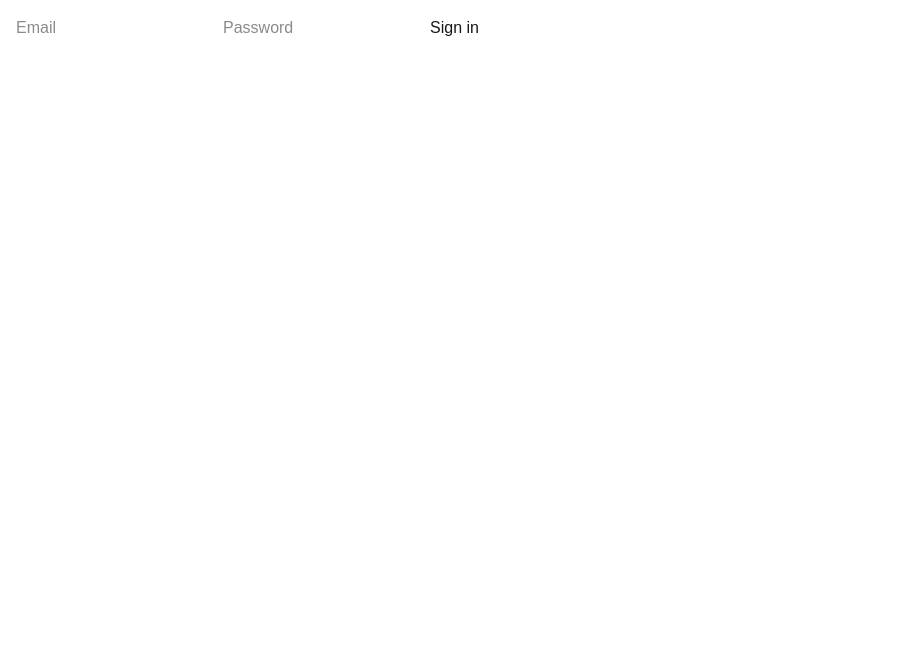
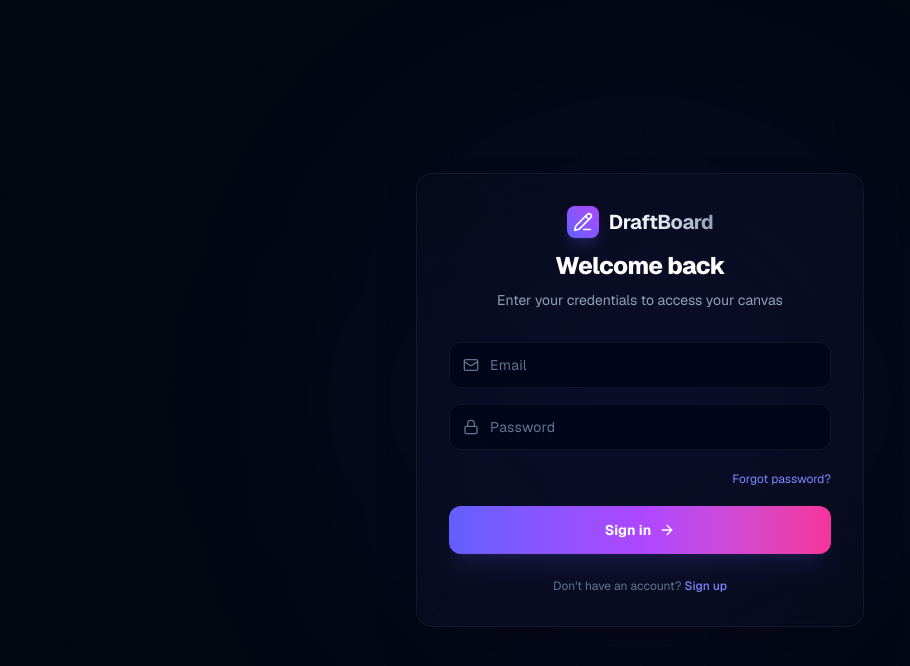
Before and after one commit to deepak20510/Excalidraw, a Next.js app in the folder apps/excalidraw-frontend/: page /signin in a window 1280 px wide. Shown: the top 666 px of the page, without its empty margins (0-910 px from the left). Built offline with nearby package versions, Linux system fonts and the light colour scheme.

Commit message:
Basic SignIn and SignUp Page has been created

```diff
--- /dev/null
+++ b/apps/excalidraw-frontend/app/canvas/[roomId]/page.tsx
@@ -0,0 +1,24 @@
+"use client";
+import { useEffect, useRef } from "react";
+
+export default function Canvas() {
+  const canvasRef = useRef<HTMLCanvasElement>(null);
+
+  useEffect(() => {
+    if (canvasRef.current) {
+      const canvas = canvasRef.current;
+      const ctx = canvas.getContext("2d");
+
+      if (!ctx) return;
+
+      ctx.strokeStyle = "white";
+      ctx.lineWidth = 2;
+      ctx.strokeRect(25, 25, 100, 100);
+    }
+  }, [canvasRef]);
+  return (
+    <div>
+      <canvas ref={canvasRef} height={500} width={500}></canvas>
+    </div>
+  );
+}
--- a/apps/excalidraw-frontend/components/AuthPage.tsx
+++ b/apps/excalidraw-frontend/components/AuthPage.tsx
@@ -1,11 +1,104 @@
 "use client";
+
+import React, { useState } from "react";
+import { PencilLine, Sparkles, Mail, Lock, ArrowRight } from "lucide-react";
+
 export function AuthPage({ isSignin }: { isSignin: boolean }) {
   return (
-    <div className="w-screen h-screen justify-center items-center">
-      <div className="p-2 m-2 bg-white rounded">
-        <input type="text" placeholder="Email" />
-        <input placeholder="Password" type="password" />
-        <button onClick={() => {}}>{isSignin ? "Sign in" : "Sign up"}</button>
+    <div className="w-screen h-screen flex justify-center items-center bg-[#030712] text-slate-100 font-sans relative overflow-hidden">
+      {/* Decorative Grid & Radial Background Glows */}
+      <div className="absolute inset-0 bg-[linear-gradient(to_right,#1f293710_1px,transparent_1px),linear-gradient(to_bottom,#1f293710_1px,transparent_1px)] bg-[size:4rem_4rem] [mask-image:radial-gradient(ellipse_60%_50%_at_50%_50%,#000_70%,transparent_100%)] pointer-events-none" />
+      <div className="absolute top-1/2 left-1/2 -translate-x-1/2 -translate-y-1/2 w-[500px] h-[500px] bg-indigo-600/10 rounded-full blur-[120px] pointer-events-none" />
+
+      {/* Auth Card Container */}
+      <div className="relative w-full max-w-md mx-4 p-8 bg-slate-900/20 border border-white/[0.06] rounded-2xl shadow-2xl backdrop-blur-xl overflow-hidden group">
+        <div className="absolute inset-0 bg-gradient-to-tr from-indigo-500/[0.02] via-transparent to-purple-500/[0.02] pointer-events-none" />
+
+        {/* Logo & Header */}
+        <div className="text-center mb-8">
+          <div className="inline-flex items-center gap-2.5 font-bold text-xl tracking-tight mb-3">
+            <div className="bg-gradient-to-tr from-indigo-500 to-purple-500 p-1.5 rounded-lg shadow-lg shadow-indigo-500/20">
+              <PencilLine className="w-5 h-5 text-white" />
+            </div>
+            <span className="bg-gradient-to-r from-white via-slate-200 to-slate-400 bg-clip-text text-transparent">
+              DraftBoard
+            </span>
+          </div>
+          <h2 className="text-2xl font-extrabold tracking-tight text-white">
+            {isSignin ? "Welcome back" : "Create your account"}
+          </h2>
+          <p className="mt-2 text-sm text-slate-400">
+            {isSignin
+              ? "Enter your credentials to access your canvas"
+              : "Get started with your infinite virtual whiteboard"}
+          </p>
+        </div>
+
+        {/* Form Elements */}
+        <div className="space-y-4">
+          <div className="relative">
+            <div className="absolute inset-y-0 left-0 pl-3.5 flex items-center pointer-events-none text-slate-500">
+              <Mail className="w-4 h-4" />
+            </div>
+            <input
+              type="text"
+              placeholder="Email"
+              className="w-full pl-10 pr-4 py-3 bg-slate-950/80 border border-white/[0.06] focus:border-indigo-500/50 rounded-xl text-sm placeholder-slate-500 text-slate-200 outline-none transition-all focus:ring-2 focus:ring-indigo-500/10 tracking-wide"
+            />
+          </div>
+
+          <div className="relative">
+            <div className="absolute inset-y-0 left-0 pl-3.5 flex items-center pointer-events-none text-slate-500">
+              <Lock className="w-4 h-4" />
+            </div>
+            <input
+              placeholder="Password"
+              type="password"
+              className="w-full pl-10 pr-4 py-3 bg-slate-950/80 border border-white/[0.06] focus:border-indigo-500/50 rounded-xl text-sm placeholder-slate-500 text-slate-200 outline-none transition-all focus:ring-2 focus:ring-indigo-500/10 tracking-wide"
+            />
+          </div>
+
+          {isSignin && (
+            <div className="text-right">
+              <a href="#" className="text-xs text-indigo-400 hover:underline">
+                Forgot password?
+              </a>
+            </div>
+          )}
+
+          <button
+            onClick={() => {}}
+            className="w-full flex items-center justify-center gap-2 mt-2 bg-gradient-to-r from-indigo-500 via-purple-500 to-pink-500 hover:opacity-95 text-white font-bold py-3.5 px-4 rounded-xl transition-all shadow-xl shadow-indigo-500/10 active:scale-[0.99] text-sm"
+          >
+            {isSignin ? "Sign in" : "Sign up"}
+            <ArrowRight className="w-4 h-4" />
+          </button>
+        </div>
+
+        {/* Footer Link */}
+        <div className="mt-6 text-center text-xs text-slate-500">
+          {isSignin ? (
+            <p>
+              Don't have an account?{" "}
+              <a
+                href="#"
+                className="text-indigo-400 font-medium hover:underline"
+              >
+                Sign up
+              </a>
+            </p>
+          ) : (
+            <p>
+              Already have an account?{" "}
+              <a
+                href="#"
+                className="text-indigo-400 font-medium hover:underline"
+              >
+                Sign in
+              </a>
+            </p>
+          )}
+        </div>
       </div>
     </div>
   );
```
